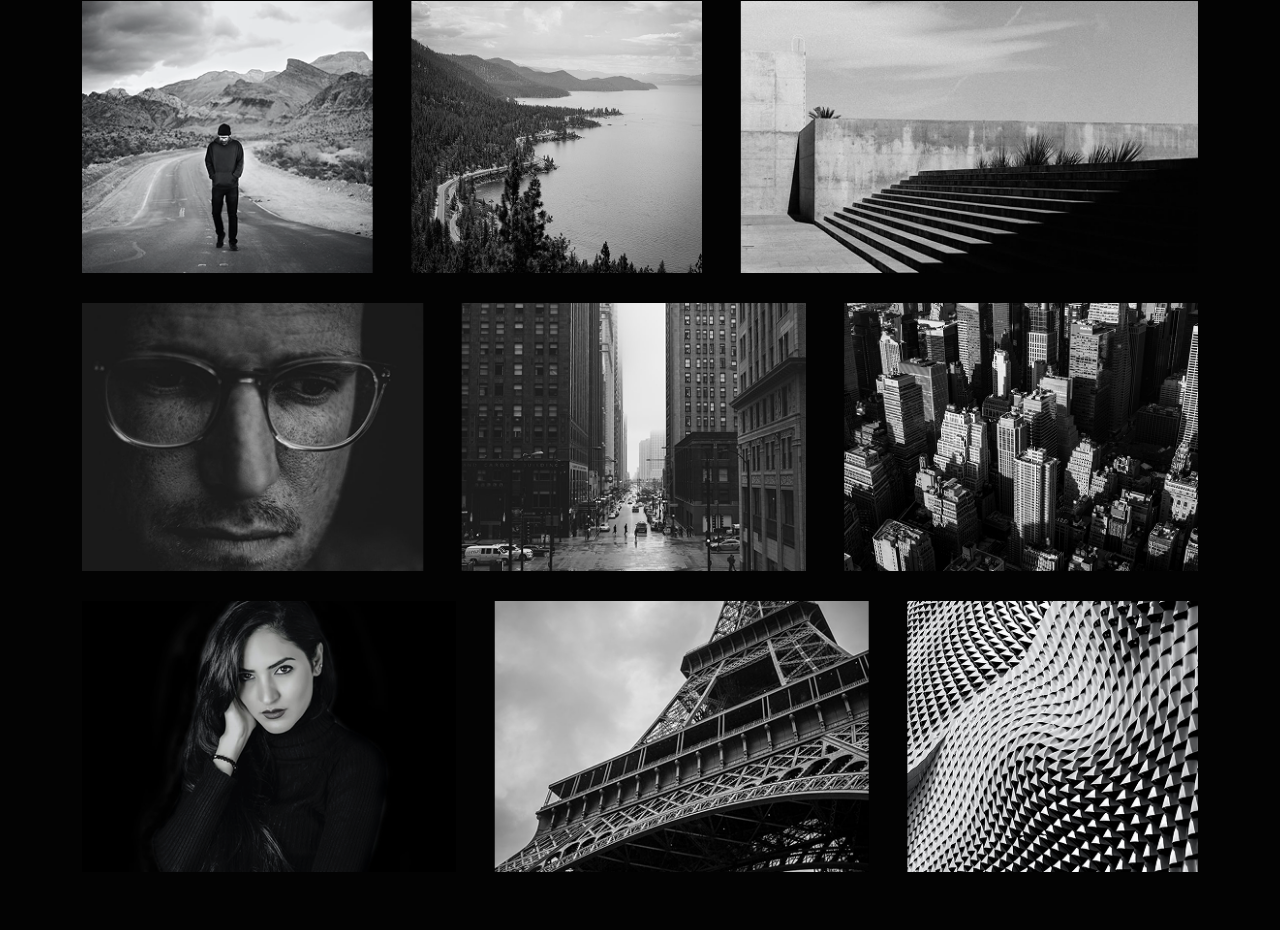
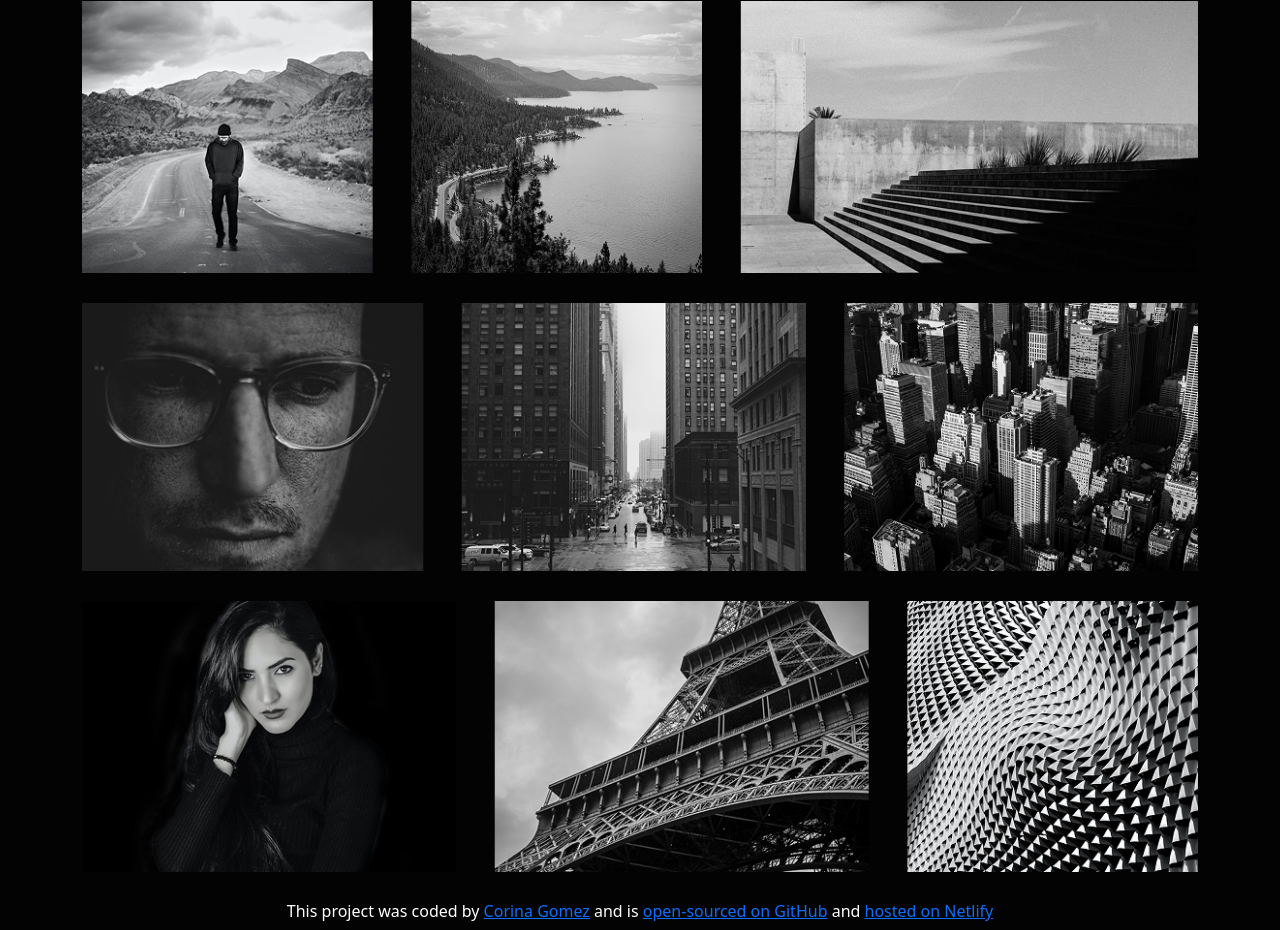
Before and after one commit to cgomez91/portfolio-project, a plain HTML site: page index.html in a window 1280 px wide. Shown: the part 1194-2124 px from the top of the page. Before the commit the page ends 2096 px from the top, so only its background shows below. Drawn offline with nearby package versions, Linux system fonts and the light colour scheme.

Commit message:
updated html

```diff
--- a/index.html
+++ b/index.html
@@ -46,6 +46,9 @@
 
 </div>
 
+<h6>This project was coded by <a href="https://www.instagram.com/corinaaa_rae/" target="_blank">Corina Gomez</a> and is <a href="https://github.com/cgomez91/portfolio-project" target="_blank">open-sourced on GitHub</a> and <a href="https://portfolio1project.netlify.app/" target="_blank">hosted on Netlify</a>
+</h6>
+
 
     <script src="https://cdn.jsdelivr.net/npm/bootstrap@5.3.3/dist/js/bootstrap.bundle.min.js" integrity="sha384-YvpcrYf0tY3lHB60NNkmXc5s9fDVZLESaAA55NDzOxhy9GkcIdslK1eN7N6jIeHz" crossorigin="anonymous"></script>
 </body>
--- a/styles/styles.css
+++ b/styles/styles.css
@@ -54,7 +54,7 @@ https://s3.amazonaws.com/shecodesio-production/uploads/files/000/162/535/origina
     background-size: contain;
     background-position: center;
     background-color: #030303;
-    color: white;
+    color: #ffff;
 }
 
 @media (max-width: 600px) {
@@ -80,3 +80,8 @@ https://s3.amazonaws.com/shecodesio-production/uploads/files/000/162/535/origina
 .row{
     margin-bottom: 30px;
 }
+
+h6 {
+    text-align: center;
+    color: #ffff;
+}
```
